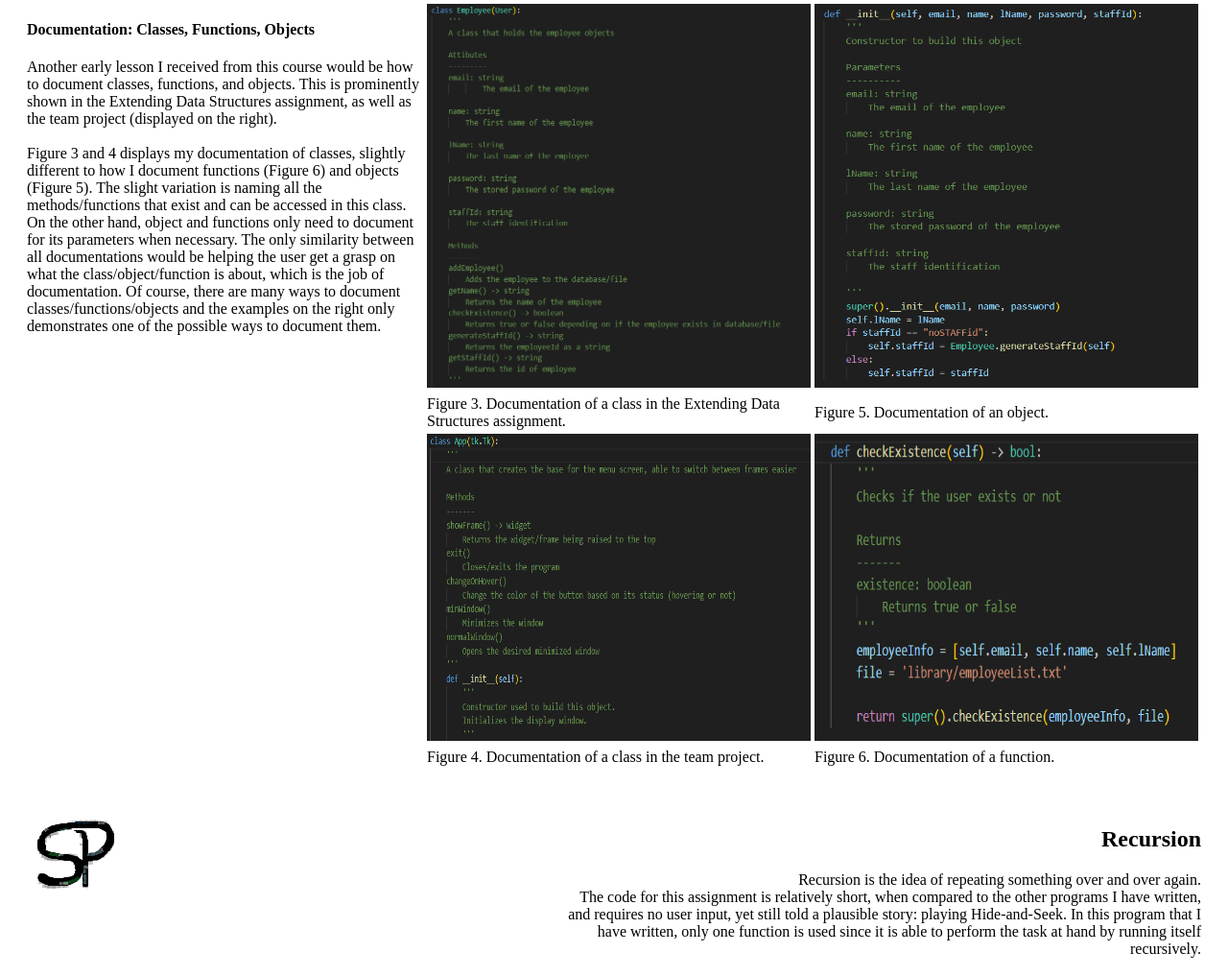
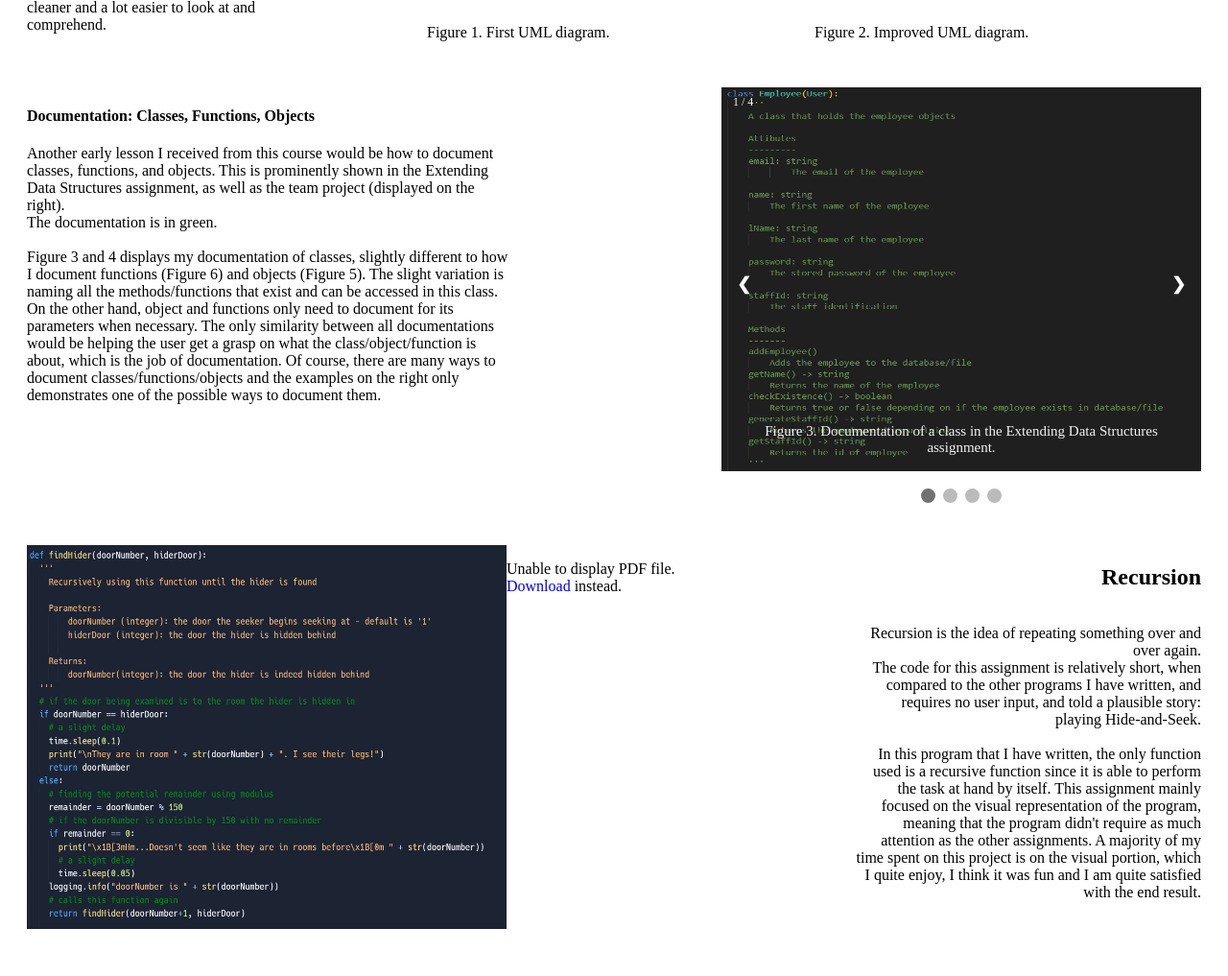
Before and after one commit to BambooShi/Culminating_Portfolio, a plain HTML site: page portfolio.html in a window 1280 px wide. Shown: the part 754-1771 px from the top of the page at 96% size. Drawn offline with Linux system fonts and the light colour scheme.

Commit message:
Displays images more effectively

```diff
--- a/portfolio.html
+++ b/portfolio.html
@@ -25,7 +25,7 @@
             <div class="display1">
                 <h2>Documentation</h2>
                 <h4>UML Diagrams</h4>
-                <p>The first lesson I learned from this course was the UML (Unified Modeling Language) class diagrams. It is quite a confusing topic, so my first UML diagram made almost no sense (Figure 1), thankfully I was able to do better in a follow-up assignment (Figure 2).<br><br>The first UML diagram entails a program that only had two classes: Works and Customer. However, since I didn't fully comprehend that an UML diagram should only have classes in it, I added additional items that shouldn't belong in an UML diagram. Learning from this, in the follow-up assignment, I removed all the unnecessary items and only included all the classes that existed in the program. This helped make the UML diagram look much cleaner and a lot easier to look at and comprehend.</p>
+                <p style="width: 70%;">The first lesson I learned from this course was the UML (Unified Modeling Language) class diagrams. It is quite a confusing topic, so my first UML diagram made almost no sense (Figure 1), thankfully I was able to do better in a follow-up assignment (Figure 2).<br><br>The first UML diagram entails a program that only had two classes: Works and Customer. However, since I didn't fully comprehend that an UML diagram should only have classes in it, I added additional items that shouldn't belong in an UML diagram. Learning from this, in the follow-up assignment, I removed all the unnecessary items and only included all the classes that existed in the program. This helped make the UML diagram look much cleaner and a lot easier to look at and comprehend.</p>
             </div>
             <table width="50%">
                 <tr>
@@ -49,56 +49,68 @@
         <div class="row">
             <div class="display1">
                 <h4>Documentation: Classes, Functions, Objects</h4>
-                <p>Another early lesson I received from this course would be how to document classes, functions, and objects. This is prominently shown in the Extending Data Structures assignment, as well as the team project (displayed on the right).<br><br>Figure 3 and 4 displays my documentation of classes, slightly different to how I document functions (Figure 6) and objects (Figure 5). The slight variation is naming all the methods/functions that exist and can be accessed in this class. On the other hand, object and functions only need to document for its parameters when necessary. The only similarity between all documentations would be helping the user get a grasp on what the class/object/function is about, which is the job of documentation. Of course, there are many ways to document classes/functions/objects and the examples on the right only demonstrates one of the possible ways to document them.</p>
+                <p style="width: 70%;">Another early lesson I received from this course would be how to document classes, functions, and objects. This is prominently shown in the Extending Data Structures assignment, as well as the team project (displayed on the right).<br>The documentation is in green.<br><br>Figure 3 and 4 displays my documentation of classes, slightly different to how I document functions (Figure 6) and objects (Figure 5). The slight variation is naming all the methods/functions that exist and can be accessed in this class. On the other hand, object and functions only need to document for its parameters when necessary. The only similarity between all documentations would be helping the user get a grasp on what the class/object/function is about, which is the job of documentation. Of course, there are many ways to document classes/functions/objects and the examples on the right only demonstrates one of the possible ways to document them.</p>
             </div>
-            <table width="50%">
-                <tr>
-                    <td>
-                        <img src="assets/Documentation-1.png" width="400px" height="400px">
-                    </td>
-                    <td>
-                        <img src="assets/Documentation-2.png" width="400px" height="400px">
-                    </td>
-                </tr>
-                <tr>
-                    <td>
-                        <label>Figure 3. Documentation of a class in the Extending Data Structures assignment.</label>
-                    </td>
-                    <td>
-                        <label>Figure 5. Documentation of an object.</label>
-                    </td>
-                </tr>
-                <tr>
-                    <td>
-                        <img src="assets/Documentation-3.png" width="400px" height="320px">
-                    </td>
-                    <td>
-                        <img src="assets/Documentation-4.png" width="400px" height="320px">
-                    </td>
-                </tr>
-                <tr>
-                    <td>
-                        <label>Figure 4. Documentation of a class in the team project.</label>
-                    </td>
-                    <td>
-                        <label>Figure 6. Documentation of a function.</label>
-                    </td>
-                </tr>
-            </table>
+            <div>
+                <div class="slideshow-container">
+
+                    <div class="mySlides fade">
+                        <div class="numbertext">1 / 4</div>
+                        <img src="assets/Documentation-1.png" style="width: 500px; max-height: 400px;">
+                        <div class="text">Figure 3. Documentation of a class in the Extending Data Structures assignment.</div>
+                    </div>
+
+                    <div class="mySlides fade">
+                        <div class="numbertext">2 / 4</div>
+                        <img src="assets/Documentation-3.png" style="width: 500px; max-height: 400px;">
+                        <div class="text">Figure 4. Documentation of a class in the team project.</div>
+                    </div>
+
+                    <div class="mySlides fade">
+                        <div class="numbertext">3 / 4</div>
+                        <img src="assets/Documentation-2.png" style="width: 500px; max-height: 400px;">
+                        <div class="text">Figure 5. Documentation of an object.</div>
+                    </div>
+                    <div class="mySlides fade">
+                        <div class="numbertext">4 / 4</div>
+                        <img src="assets/Documentation-4.png" style="width: 500px; max-height: 400px;">
+                        <div class="text">Figure 6. Documentation of a function.</div>
+                    </div>
+
+                    <a class="prev" onclick="plusSlides(-1)">❮</a>
+                    <a class="next" onclick="plusSlides(1)">❯</a>
+
+                </div>
+                <br>
+
+                <div style="text-align:center">
+                    <span class="dot" onclick="currentSlide(1)"></span>
+                    <span class="dot" onclick="currentSlide(2)"></span>
+                    <span class="dot" onclick="currentSlide(3)"></span>
+                    <span class="dot" onclick="currentSlide(4)"></span>
+                </div>
+            </div>
+
         </div>
         <div class="row">
             <div class="imageL">
-               <img src="assets/logo.png">
+               <img src="assets/Recursion.png" width="500px" height="400px">
+            </div>
+            <div>
+                <!--The infographic -- story-->
+                <object data="assets/Recursion_Assignment.pdf" type="application/pdf" width="100%" height="400px">
+                    <p>Unable to display PDF file. <a href="assets/Recursion_Assignment.pdf">Download</a> instead.</p>
+                </object>
             </div>
             <div class="display2">
                 <h2>Recursion</h2>
-                <p>Recursion is the idea of repeating something over and over again.<br>The code for this assignment is relatively short, when compared to the other programs I have written, and requires no user input, yet still told a plausible story: playing Hide-and-Seek. In this program that I have written, only one function is used since it is able to perform the task at hand by running itself recursively.</p>
+                <p style="width: 70%; float: right;">Recursion is the idea of repeating something over and over again.<br>The code for this assignment is relatively short, when compared to the other programs I have written, and requires no user input, and told a plausible story: playing Hide-and-Seek.<br><br>In this program that I have written, the only function used is a recursive function since it is able to perform the task at hand by itself. This assignment mainly focused on the visual representation of the program, meaning that the program didn't require as much attention as the other assignments. A majority of my time spent on this project is on the visual portion, which I quite enjoy, I think it was fun and I am quite satisfied with the end result.</p>
             </div>
         </div>
         <div class="row">
             <div class="display1">
                 <h2>Classes and Objects</h2>
-                <p>A class stores the objects. Class groups up the objects, and organizes them, allowing for easier access.<br>This is a major concept in this course, and I used objects and classes in most of the assignments assigned in this course. Classes and objects were present and used in the Data Structures assignment, the Extending Data Structures assignment, and, of course, the team project assignment.</p>
+                <p style="width: 70%;">A class stores the objects. Class groups up the objects, and organizes them, allowing for easier access.<br>This is a major concept in this course, and I used objects and classes in most of the assignments assigned in this course. Classes and objects were present and used in the Data Structures assignment, the Extending Data Structures assignment, and, of course, the team project assignment.</p>
             </div>
         </div>
         <div class="row">
@@ -107,13 +119,13 @@
             </div>
             <div class="display2">
                 <h2>Inheritance</h2>
-                <p>Inheritance allows for classes (more than one) to use attributes/functions that already exist in another class without copying and pasting them.<br>Inheritance was used in the Extending Data Structures assignment, describing because the class ‘User’ is essentially the parent class of both class ‘Customer’ and class ‘Employee so ‘Customer’ and the ‘Employee’ can both use the attributes/functions that already exist in the class ‘User’.</p>
+                <p style="width: 70%; float: right;">Inheritance allows for classes (more than one) to use attributes/functions that already exist in another class without copying and pasting them.<br>Inheritance was used in the Extending Data Structures assignment, describing because the class ‘User’ is essentially the parent class of both class ‘Customer’ and class ‘Employee so ‘Customer’ and the ‘Employee’ can both use the attributes/functions that already exist in the class ‘User’.</p>
             </div>
         </div>
         <div class="row">
             <div class="display1">
                 <h2>File Reading and Writing</h2>
-                <p>File reading and writing are necessary skills for this course, as all my ‘databases’ are just textfiles (Figure 3). In order to modify and grab information from these ‘databases’, file reading and writing are used (Figure 4). File reading and writing are present in the Data Structures assignment, Extending Data Structures assignment, and the team project.</p>
+                <p style="width: 70%;">File reading and writing are necessary skills for this course, as all my ‘databases’ are just textfiles (Figure 3). In order to modify and grab information from these ‘databases’, file reading and writing are used (Figure 4). File reading and writing are present in the Data Structures assignment, Extending Data Structures assignment, and the team project.</p>
             </div>
         </div>
         <div class="row">
@@ -122,8 +134,37 @@
              </div>
             <div class="display2">
                 <h2>Algorithms</h2>
-                <p>Algorithms are essential to programming, especially for sorting and search items within the program. As suggested by their names, sorting algorithms will sort the items in the desired order, and searching algorithms will search for the item requested. Both of these algorithms are explored in the algorithms assignment.</p>
+                <p style="width: 70%; float: right;">Algorithms are essential to programming, especially for sorting and search items within the program. As suggested by their names, sorting algorithms will sort the items in the desired order, and searching algorithms will search for the item requested. Both of these algorithms are explored in the algorithms assignment.</p>
             </div>
         </div>
+
+        <script>
+            let slideIndex = 1;
+            showSlides(slideIndex);
+
+            function plusSlides(n) {
+            showSlides(slideIndex += n);
+            }
+
+            function currentSlide(n) {
+            showSlides(slideIndex = n);
+            }
+
+            function showSlides(n) {
+            let i;
+            let slides = document.getElementsByClassName("mySlides");
+            let dots = document.getElementsByClassName("dot");
+            if (n > slides.length) {slideIndex = 1}
+            if (n < 1) {slideIndex = slides.length}
+            for (i = 0; i < slides.length; i++) {
+                slides[i].style.display = "none";
+            }
+            for (i = 0; i < dots.length; i++) {
+                dots[i].className = dots[i].className.replace(" active", "");
+            }
+            slides[slideIndex-1].style.display = "block";
+            dots[slideIndex-1].className += " active";
+            }
+        </script>
     </body>
 </html>
--- a/style.css
+++ b/style.css
@@ -132,9 +132,9 @@ ul.nav li a.active {
   }
 
   .heading p {
-    text-align: left;
+    text-align:center;
     padding-left: 30%;
-    width: 45%;
+    width: 70%;
     font-weight: 600;
     font-family: Cambria, Cochin, Georgia, Times, 'Times New Roman', serif;
   }
@@ -153,6 +153,92 @@ ul.nav li a.active {
     padding: 20px;
   }
 
-  .imageL {
-    width: 50%;
-  }
+  * {box-sizing:border-box}
+
+/* Slideshow container */
+.slideshow-container {
+  max-width: 500px;
+  height: 400px;
+  position: relative;
+  margin: auto;
+  background-color: #1F1F1F;
+}
+
+/* Hide the images by default */
+.mySlides {
+  display: none;
+}
+
+/* Next & previous buttons */
+.prev, .next {
+  cursor: pointer;
+  position: absolute;
+  top: 50%;
+  width: auto;
+  margin-top: -22px;
+  padding: 16px;
+  color: white;
+  font-weight: bold;
+  font-size: 18px;
+  transition: 0.6s ease;
+  border-radius: 0 3px 3px 0;
+  user-select: none;
+}
+
+/* Position the "next button" to the right */
+.next {
+  right: 0;
+  border-radius: 3px 0 0 3px;
+}
+
+/* On hover, add a black background color with a little bit see-through */
+.prev:hover, .next:hover {
+  background-color: rgba(0,0,0,0.8);
+}
+
+/* Caption text */
+.text {
+  color: #f2f2f2;
+  font-size: 15px;
+  padding: 8px 12px;
+  position: absolute;
+  bottom: 8px;
+  width: 100%;
+  text-align: center;
+}
+
+/* Number text (1/3 etc) */
+.numbertext {
+  color: #f2f2f2;
+  font-size: 12px;
+  padding: 8px 12px;
+  position: absolute;
+  top: 0;
+}
+
+/* The dots/bullets/indicators */
+.dot {
+  cursor: pointer;
+  height: 15px;
+  width: 15px;
+  margin: 0 2px;
+  background-color: #bbb;
+  border-radius: 50%;
+  display: inline-block;
+  transition: background-color 0.6s ease;
+}
+
+.active, .dot:hover {
+  background-color: #717171;
+}
+
+/* Fading animation */
+.fade {
+  animation-name: fade;
+  animation-duration: 1.5s;
+}
+
+@keyframes fade {
+  from {opacity: .4}
+  to {opacity: 1}
+}
```
Also changed, not shown: sources.txt (added), 1 other file.
